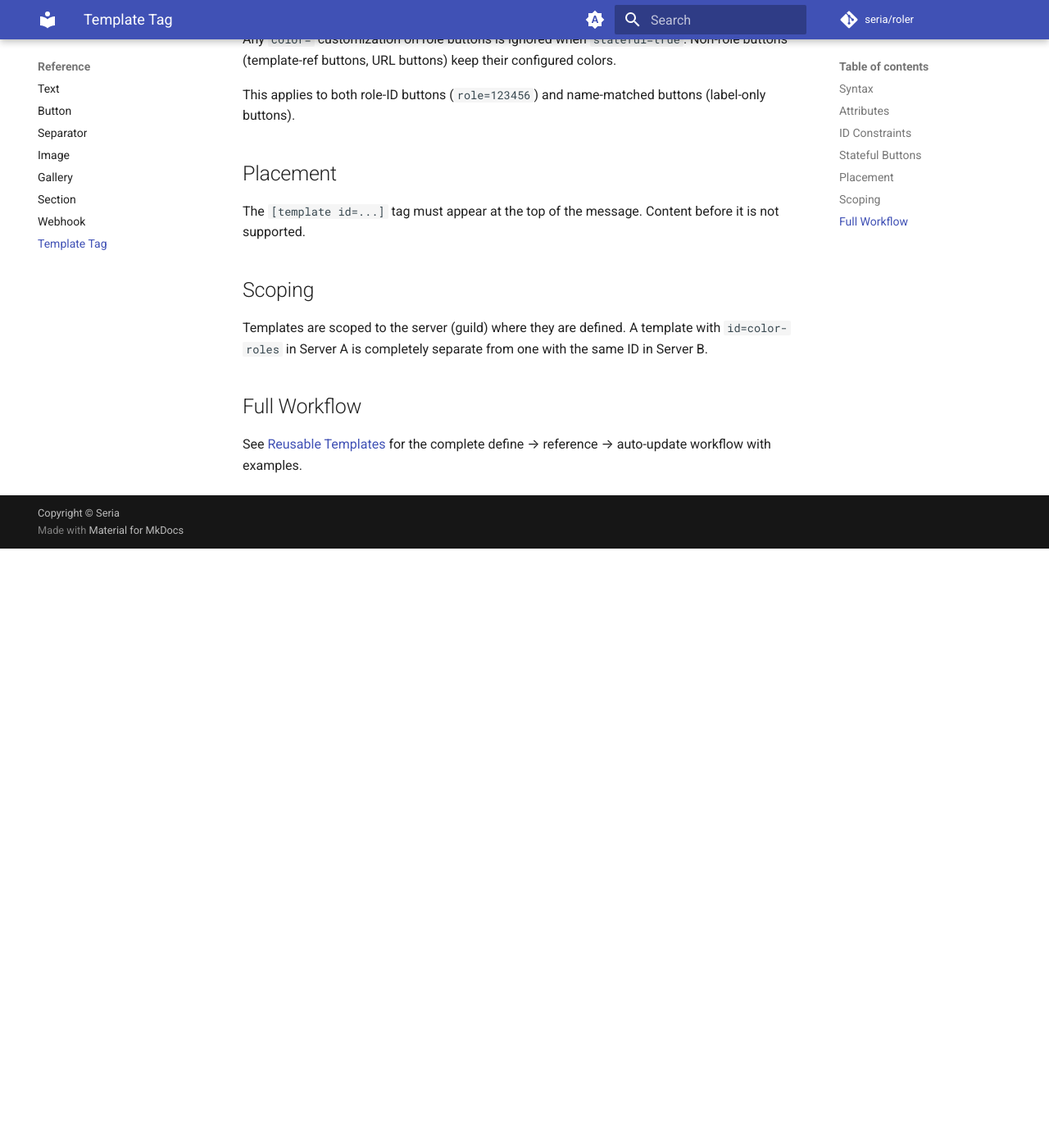
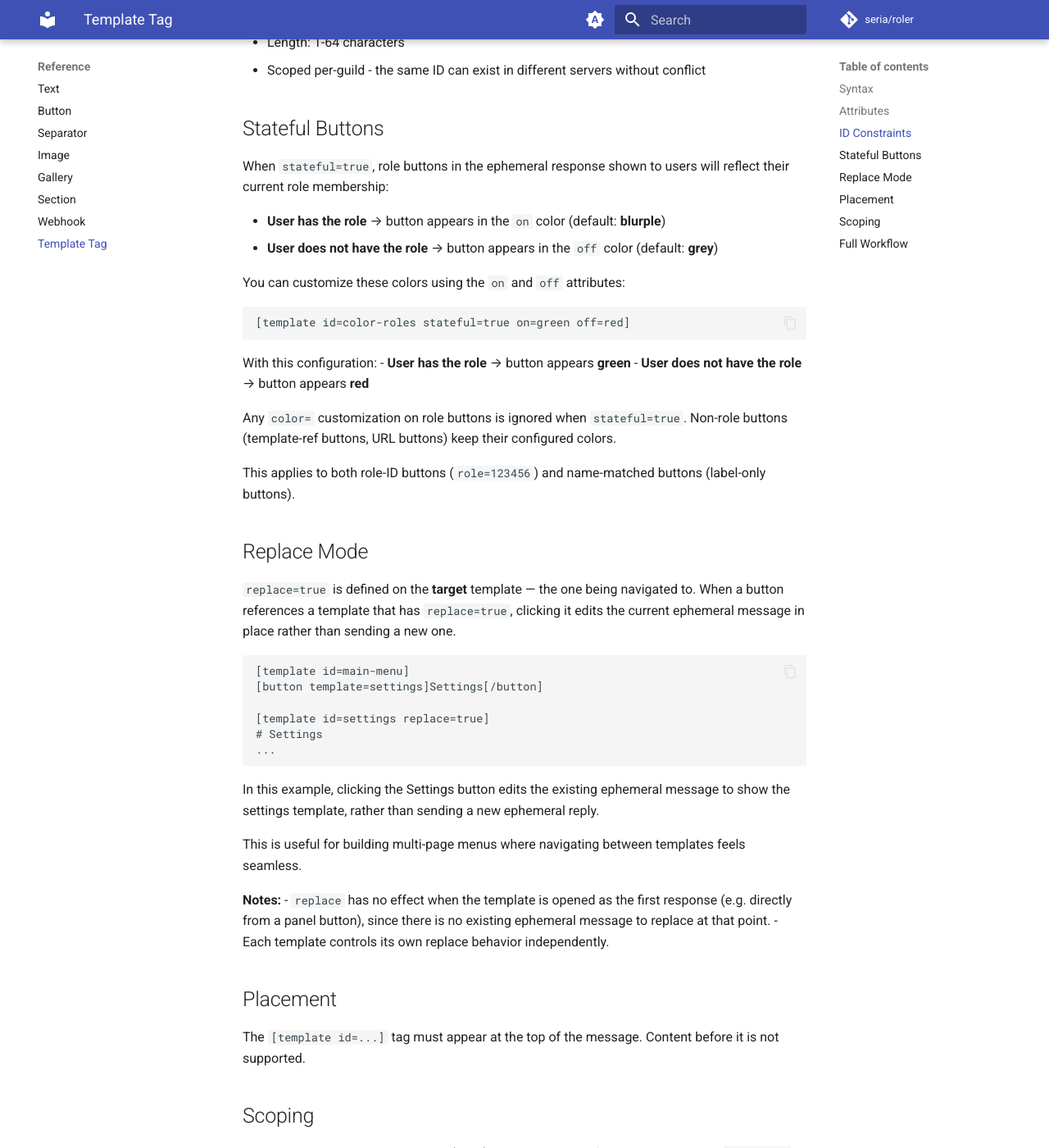
Before and after one commit to seriaati/roler, an MkDocs documentation site: the page built from docs/reference/template-tag.md, in a window 1280 px wide and 1400 px high, scrolled down 1051 px. Shown: the whole window at 82% size. Built offline with MkDocs 1.6.1 and Material for MkDocs 9.7.7, drawn with Linux system fonts in a browser that asks for light colours; comment, search, counter and statistics services are not loaded; before the commit the page ends 1720 px from its top, so only the background shows below that; some of the changed text lies outside the part shown.

Commit message:
feat: Add on/off & replace attr to templates

````diff
--- a/docs/reference/template-tag.md
+++ b/docs/reference/template-tag.md
@@ -5,6 +5,9 @@
 ```
 [template id=my-template-id]
 [template id=my-template-id stateful=true]
+[template id=color-roles stateful=true on=green off=red]
+[template id=my-menu replace=true]
+[template id=full stateful=true on=green off=grey replace=true]
 ```
 
 Place this tag at the **top of a message** to mark it as a reusable template definition. The rest of the message is the template content - text, buttons, separators, images, etc.
@@ -15,6 +18,11 @@ Place this tag at the **top of a message** to mark it as a reusable template def
 |---|---|---|
 | `id` | ✅ | Unique identifier for this template within the server |
 | `stateful` | ❌ | When `true`, role button colors reflect the user's current role state (default: `false`) |
+| `on` | ❌ | Button color when the user **has** the role. Only effective when `stateful=true` (default: `blurple`) |
+| `off` | ❌ | Button color when the user **does not have** the role. Only effective when `stateful=true` (default: `grey`) |
+| `replace` | ❌ | When `true`, clicking a button that references this template will edit the current ephemeral message instead of sending a new one (default: `false`) |
+
+Valid color values for `on` and `off`: `blurple`, `green`, `red`, `grey`.
 
 ## ID Constraints
 
@@ -26,12 +34,43 @@ Place this tag at the **top of a message** to mark it as a reusable template def
 
 When `stateful=true`, role buttons in the ephemeral response shown to users will reflect their current role membership:
 
-- **User has the role** → button appears **blurple**
-- **User does not have the role** → button appears **grey**
+- **User has the role** → button appears in the `on` color (default: **blurple**)
+- **User does not have the role** → button appears in the `off` color (default: **grey**)
+
+You can customize these colors using the `on` and `off` attributes:
+
+```
+[template id=color-roles stateful=true on=green off=red]
+```
+
+With this configuration:
+- **User has the role** → button appears **green**
+- **User does not have the role** → button appears **red**
 
 Any `color=` customization on role buttons is ignored when `stateful=true`. Non-role buttons (template-ref buttons, URL buttons) keep their configured colors.
 
 This applies to both role-ID buttons (`role=123456`) and name-matched buttons (label-only buttons).
+
+## Replace Mode
+
+`replace=true` is defined on the **target** template — the one being navigated to. When a button references a template that has `replace=true`, clicking it edits the current ephemeral message in place rather than sending a new one.
+
+```
+[template id=main-menu]
+[button template=settings]Settings[/button]
+
+[template id=settings replace=true]
+# Settings
+...
+```
+
+In this example, clicking the Settings button edits the existing ephemeral message to show the settings template, rather than sending a new ephemeral reply.
+
+This is useful for building multi-page menus where navigating between templates feels seamless.
+
+**Notes:**
+- `replace` has no effect when the template is opened as the first response (e.g. directly from a panel button), since there is no existing ephemeral message to replace at that point.
+- Each template controls its own replace behavior independently.
 
 ## Placement
 
````
Also changed, not shown: 5 other files.
